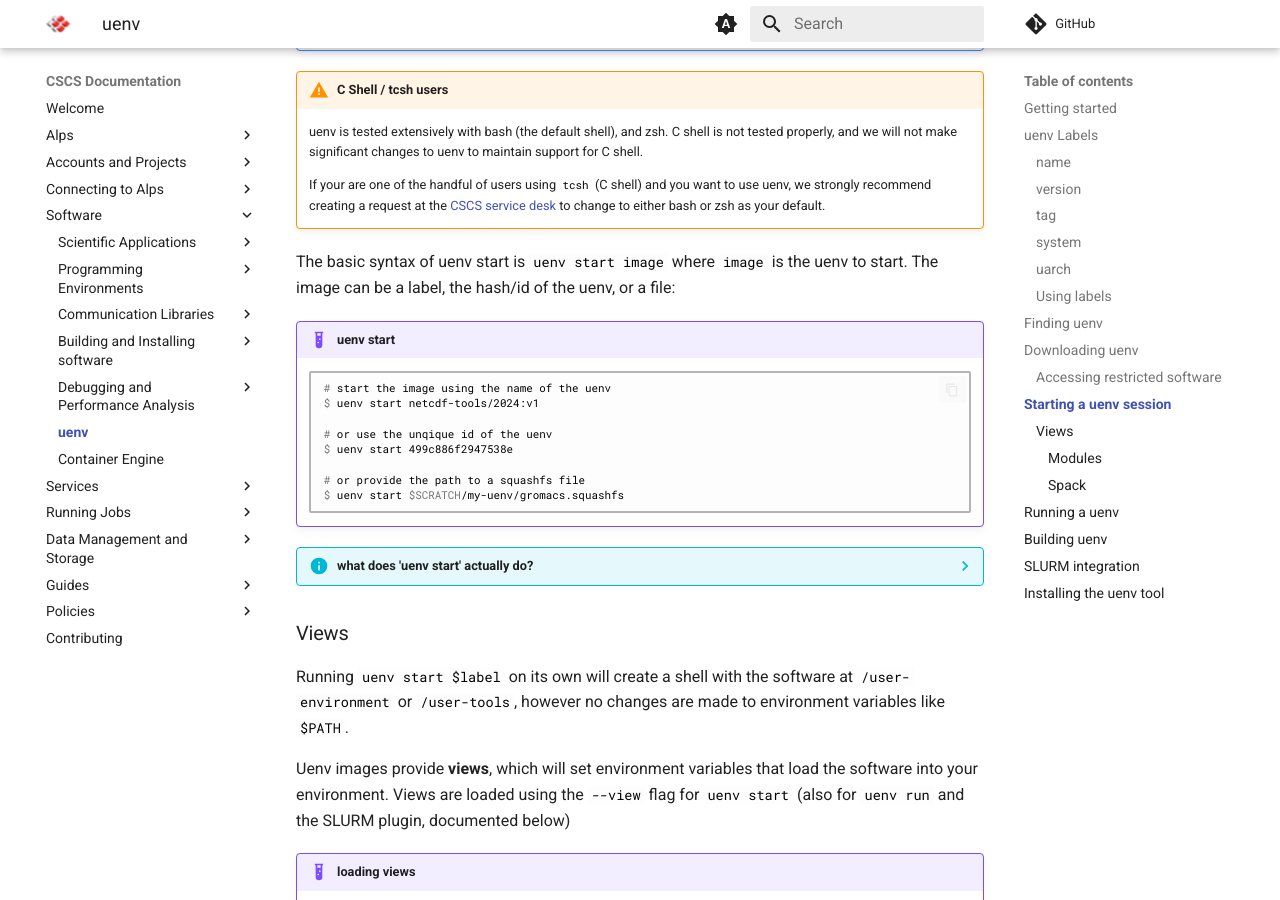
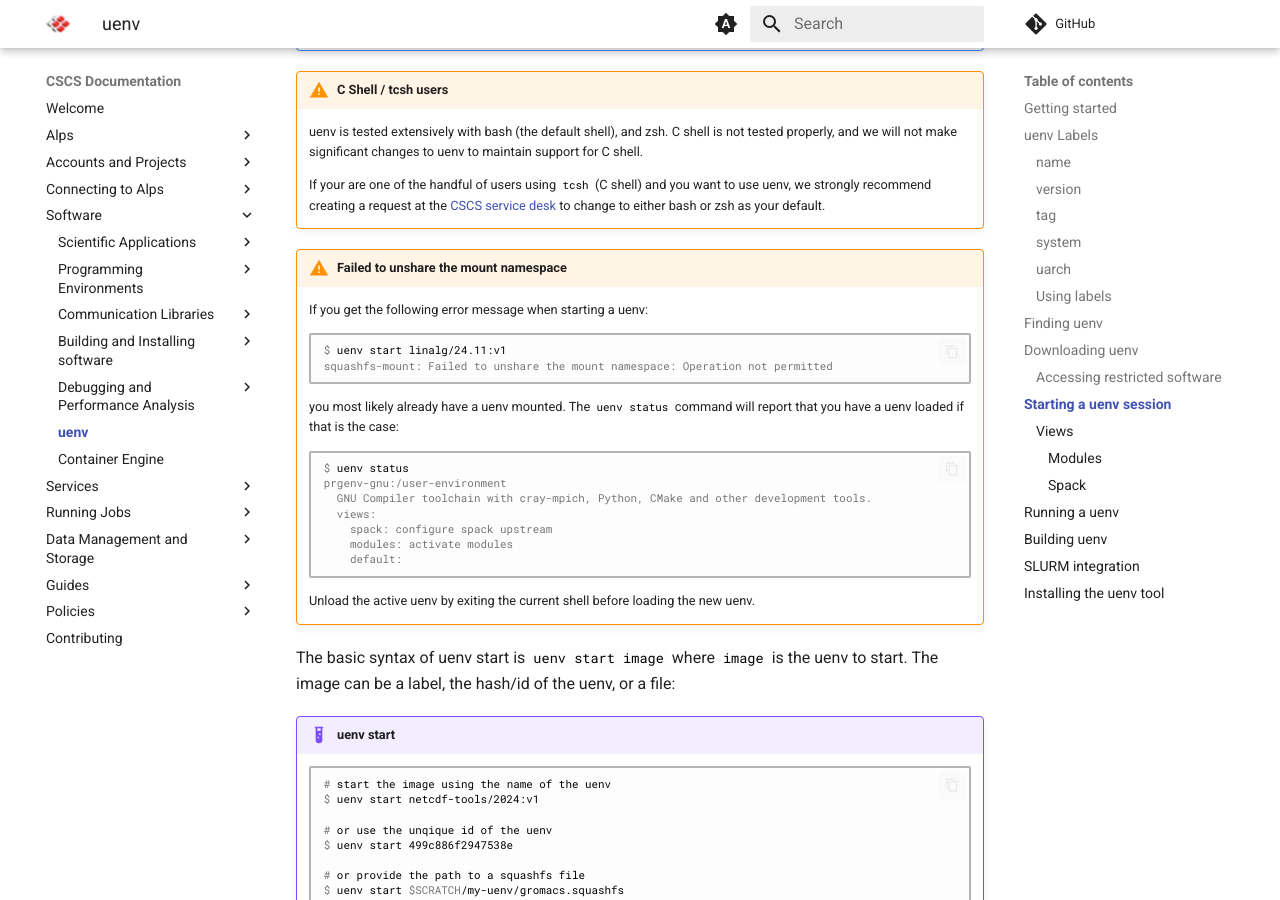
Before and after one commit to nickjbrowning/cscs-docs, an MkDocs documentation site: the page built from docs/software/uenv.md, in a window 1280 px wide and 900 px high, scrolled down 6356 px. Built offline with MkDocs 1.6.1 and Material for MkDocs 9.7.7, drawn with Linux system fonts in a browser that asks for light colours; comment, search, counter and statistics services are not loaded.

Commit message:
Add note about trying to mount a uenv with a uenv already mounted (#78)

````diff
--- a/docs/software/uenv.md
+++ b/docs/software/uenv.md
@@ -278,6 +278,26 @@ This is very useful for interactive sessions, for example if you want to work in
     uenv is tested extensively with bash (the default shell), and zsh. C shell is not tested properly, and we will not make significant changes to uenv to maintain support for C shell.
 
     If your are one of the handful of users using `tcsh` (C shell) and you want to use uenv, we strongly recommend creating a request at the [CSCS service desk](https://jira.cscs.ch/plugins/servlet/desk) to change to either bash or zsh as your default.
+
+!!! warning "Failed to unshare the mount namespace"
+
+    If you get the following error message when starting a uenv:
+    ```console
+    $ uenv start linalg/24.11:v1
+    squashfs-mount: Failed to unshare the mount namespace: Operation not permitted
+    ```
+    you most likely already have a uenv mounted.
+    The `uenv status` command will report that you have a uenv loaded if that is the case:
+    ```console
+    $ uenv status
+    prgenv-gnu:/user-environment
+      GNU Compiler toolchain with cray-mpich, Python, CMake and other development tools.
+      views:
+        spack: configure spack upstream
+        modules: activate modules
+        default:
+    ```
+    Unload the active uenv by exiting the current shell before loading the new uenv.
 
 The basic syntax of uenv start is `uenv start image` where `image` is the uenv to start.
 The image can be a label, the hash/id of the uenv, or a file:
````
